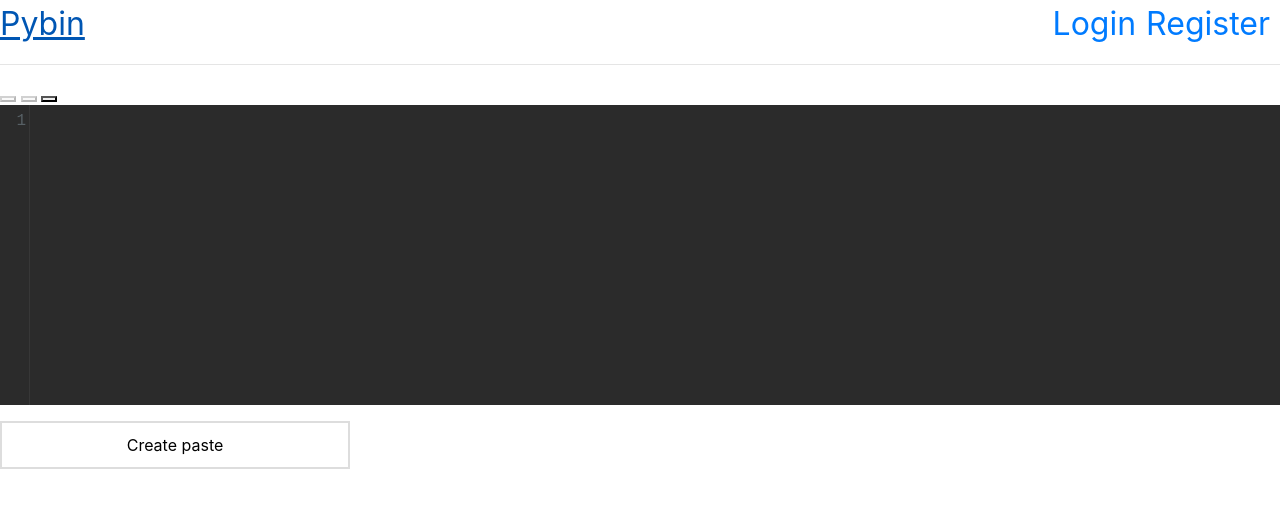
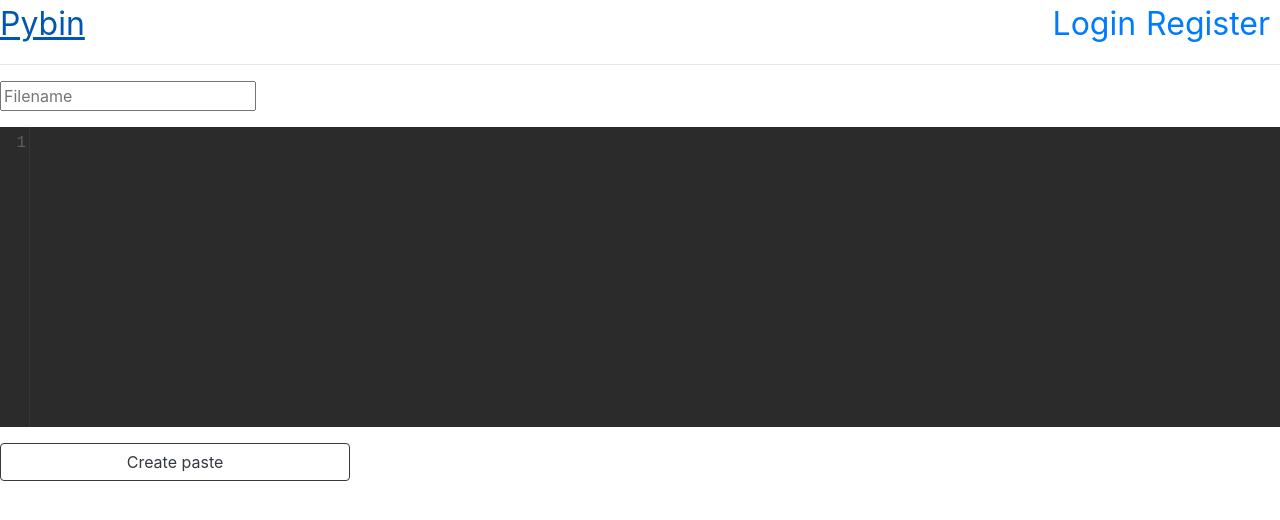
Before and after one commit to p2p-tools/pybin, a Flask app: page / in a window 1280 px wide. Shown: the top 520 px of the page. Run offline with Flask 3, Linux system fonts and the light colour scheme.

Commit message:
add file name

```diff
--- a/app/forms.py
+++ b/app/forms.py
@@ -7,6 +7,7 @@ from app.models import User
 
 
 class PasteForm(FlaskForm):
+    filename = StringField('Filename', default='')
     paste = TextAreaField('Paste', validators=[DataRequired()])
     submit = SubmitField('Create paste')
 
--- a/app/models.py
+++ b/app/models.py
@@ -34,6 +34,7 @@ class User(UserMixin, db.Model):
 class Paste(db.Model):
     """Paste model for db"""
     id = db.Column(UUID(as_uuid=True), primary_key=True, default="uuid_generate_v4()")
+    filename: so.Mapped[str] = so.mapped_column(default='')
     value: so.Mapped[str] = so.mapped_column()
     timestamp: so.Mapped[datetime] = so.mapped_column(
         index=True, default=lambda: datetime.now(timezone.utc))
--- a/app/routes.py
+++ b/app/routes.py
@@ -8,7 +8,6 @@ from flask_login import current_user, login_user, logout_user, login_required, A
 from app import app, db
 from app.forms import LoginForm, PasteForm, RegistrationForm
 
-# @todo: registration, login
 from app.models import User, Paste
 
 
@@ -16,19 +15,20 @@ from app.models import User, Paste
 def index():
     form = PasteForm()
     if form.validate_on_submit():
-        paste_uuid = save_paste(paste=form.paste.data,
+        paste_uuid = save_paste(filename=form.filename.data,
+                                paste=form.paste.data,
                                 user=(not isinstance(current_user, AnonymousUserMixin) and current_user))
         return redirect(f'/{paste_uuid}')
     return render_template('index.html', form=form)
 
 
 @app.post('/api/save_paste')
-def save_paste(paste: str, user: User | None):
+def save_paste(filename: str, paste: str, user: User | None):
     paste_uuid = uuid4()
     if not user:
-        p = Paste(id=paste_uuid, value=f"""{paste}""")
+        p = Paste(id=paste_uuid, filename=filename, value=f"""{paste}""")
     else:
-        p = Paste(id=paste_uuid, value=f"""{paste}""", author=user, user_id=user.id)
+        p = Paste(id=paste_uuid, filename=filename, value=f"""{paste}""", author=user, user_id=user.id)
     db.session.add(p)
     db.session.commit()
 
--- a/app/templates/index.html
+++ b/app/templates/index.html
@@ -1,17 +1,17 @@
 {% extends "base.html" %}
 
 {% block content %}
-<button class="fas fa-save action" disabled id="save"></button>
-<button class="fas fa-code action" disabled id="raw"></button>
-<button class="fas fa-plus action" id="new"></button>
 <form action="" method="post" novalidate>
     {{ form.hidden_tag() }}
     <div class="box">
         <p>
+            {{ form.filename(placeholder='Filename') }}
+        </p>
+        <p>
             {{ form.paste(id='editor', wrap='off') }}
         </p>
     </div>
-    {{ form.submit(type='submit', class='ghost-button') }}
+    {{ form.submit(type='submit', class='ghost-button btn btn-outline-dark') }}
 </form>
 <script>
     var editor = CodeMirror.fromTextArea(document.getElementById("editor"), {
--- a/app/templates/paste.html
+++ b/app/templates/paste.html
@@ -2,6 +2,7 @@
 
 {% block content %}
 
+{{ paste.filename }}
 <textarea id="editor" readonly>{{ paste.value }}</textarea>
 <script>
     var editor = CodeMirror.fromTextArea(document.getElementById("editor"), {
```
